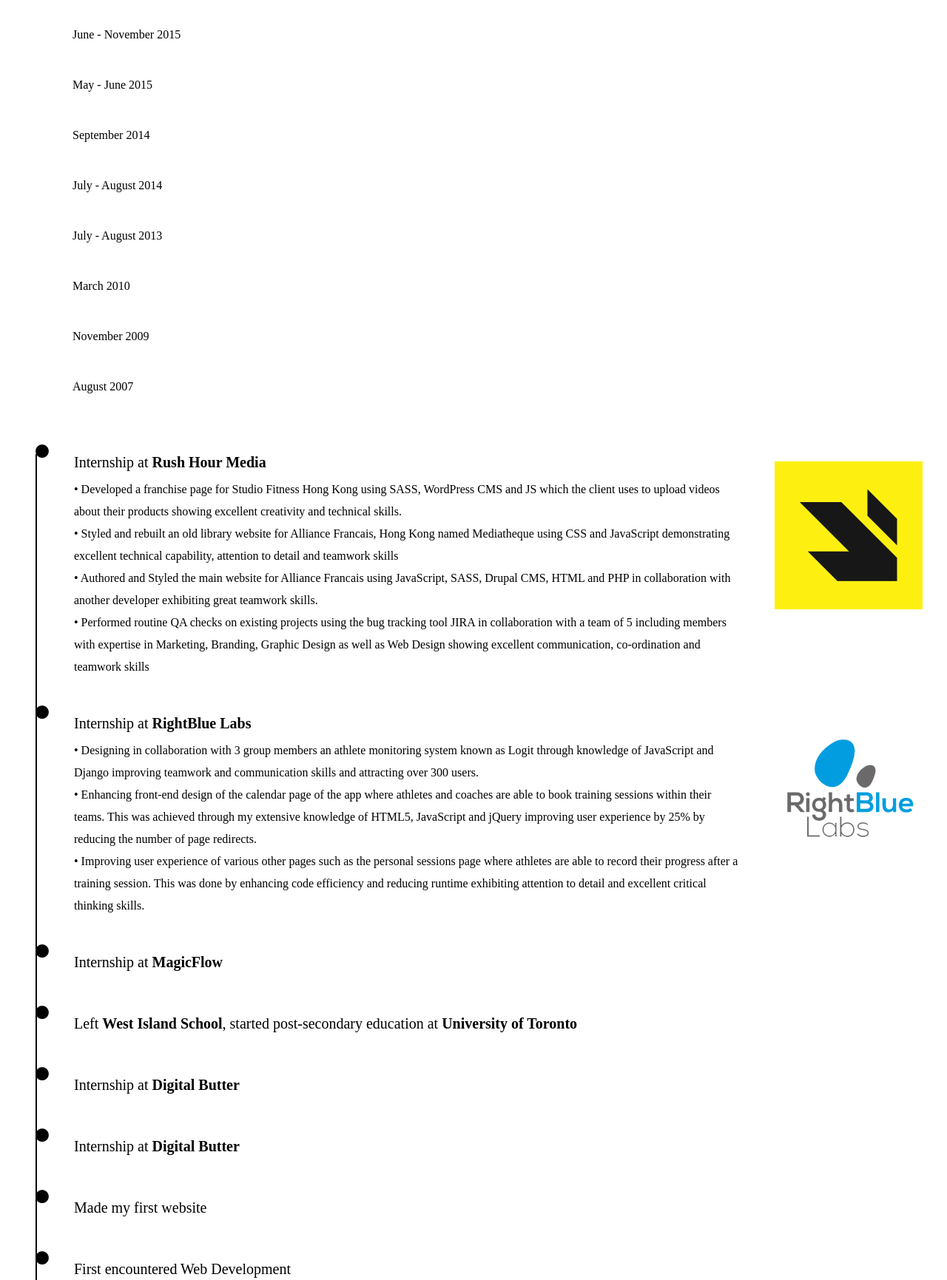
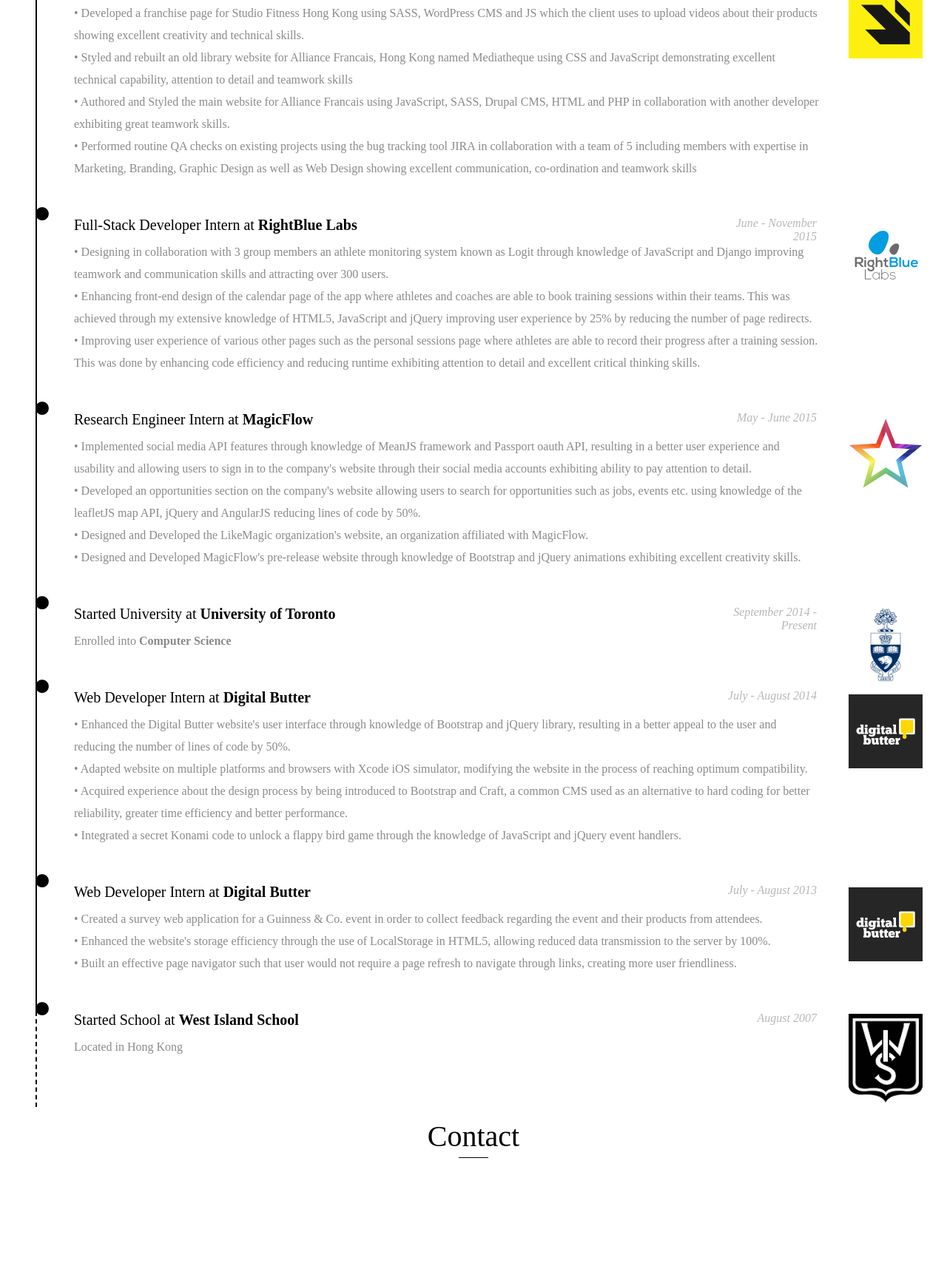
Before and after one commit to ShreyKumar/updated_website, a plain HTML site: page index.html in a window 1280 px wide. Shown: the part 1863-3594 px from the top of the page at 74% size. After the commit the page ends 3462 px from the top, so only its background shows below. Drawn offline with nearby package versions, Linux system fonts and the light colour scheme; a web font is replaced by a local one.

Commit message:
finished timeline

```diff
--- a/css/pages/_workedu.css
+++ b/css/pages/_workedu.css
@@ -15,6 +15,7 @@
 #eduwork ul .event:last-child {
   padding-bottom: 20px;
   border-left-style: dashed;
+  height: 129px;
 }
 #eduwork ul .event::before {
   content: "\b7";
@@ -28,17 +29,42 @@
   margin-bottom: 10px;
   display: inline-block;
 }
+#eduwork ul .event .date {
+  color: #b7b7b7;
+  font-style: italic;
+  text-align: right;
+  position: absolute;
+  left: calc(100% - 293px);
+  top: 0;
+  display: block;
+  width: 125px;
+}
+#eduwork ul .event .title a {
+  font-weight: bold;
+  color: inherit;
+  text-decoration: none;
+}
+#eduwork ul .event .title a:hover {
+  text-decoration: underline;
+}
+#eduwork ul .event .title a:visited {
+  color: inherit;
+}
 #eduwork #timeline .desc {
   display: block;
+  color: #8a8a8a;
 }
 #eduwork #timeline .event.event-intern img {
   position: absolute;
   top: 3%;
   right: 25px;
-  height: 200px;
-  width: 200px;
+  height: 100px;
+  width: 100px;
+}
+#eduwork #timeline .event:last-child img {
+  height: 120px;
 }
 #eduwork #timeline .event.event-intern .desc {
-  width: calc(100% - 267px);
+  width: calc(100% - 165px);
   line-height: 30px;
 }
--- a/index.html
+++ b/index.html
@@ -167,47 +167,12 @@
     </section>
     <section id="eduwork">
       <h1 class="title">Education & Work Experience</h1>
-      <ul id="dates">
-        <li class="date">
-          <span class="month">June - August </span>
-          <span class="year">2016</span>
-        </li>
-        <li class="date">
-          <span class="month">June - November</span>
-          <span class="year">2015</span>
-        </li>
-        <li class="date">
-          <span class="month">May - June</span>
-          <span class="year">2015</span>
-        </li>
-        <li class="date">
-          <span class="month">September</span>
-          <span class="year">2014</span>
-        </li>
-        <li class="date">
-          <span class="month">July - August</span>
-          <span class="year">2014</span></li>
-        <li class="date">
-          <span class="month">July - August</span>
-          <span class="year">2013</span></li>
-        <li class="date">
-          <span class="month">March</span>
-          <span class="year">2010</span>
-        </li>
-        <li class="date">
-          <span class="month">November</span>
-          <span class="year">2009</span>
-        </li>
-        <li class="date">
-          <span class="month">August</span>
-          <span class="year">2007</span>
-        </li>
-      </ul>
       <ul id="timeline">
         <li class="event event-intern">
           <span class="title">
-            Internship at <b>Rush Hour Media</b>
+            Intern Developer at <a href="http://rushhourmedia.hk/">Rush Hour Media</a>
           </span>
+          <span class="date">June - August 2016</span>
           <span class="desc">
             &bull; Developed a franchise page for Studio Fitness Hong Kong using SASS, WordPress CMS and JS which the client uses to upload videos about their products showing excellent creativity and technical skills.<br />
             &bull; Styled and rebuilt an old library website for Alliance Francais, Hong Kong named Mediatheque using CSS and JavaScript demonstrating excellent technical capability, attention to detail and teamwork skills<br />
@@ -219,8 +184,9 @@
         </li>
         <li class="event event-intern">
           <span class="title">
-            Internship at <b>RightBlue Labs</b>
+            Full-Stack Developer Intern at <a href="http://www.rightbluelabs.com/">RightBlue Labs</a>
           </span>
+          <span class="date">June - November 2015</span>
           <span class="desc">
             &bull;  Designing in collaboration with 3 group members an athlete monitoring system known as Logit through knowledge of JavaScript and Django improving teamwork and communication skills and attracting over 300 users.<br />
             &bull;	Enhancing front-end design of the calendar page of the app where athletes and coaches are able to book training sessions within their teams. This was achieved through my extensive knowledge of HTML5, JavaScript and jQuery improving user experience by 25% by reducing the number of page redirects. <br />
@@ -228,62 +194,63 @@
           </span>
           <img src="img/logos/rbl.png" class="logo" />
         </li>
-        <li class="event">
+        <li class="event event-intern">
           <span class="title">
-            Internship at <b>MagicFlow</b>
+            Research Engineer Intern at <b>MagicFlow</b>
           </span>
+          <span class="date">May - June 2015</span>
           <span class="desc">
-
+            &bull; Implemented social media API features through knowledge of MeanJS framework and Passport oauth API, resulting in a better user experience and usability and allowing users to sign in to the company's website through their social media accounts exhibiting ability to pay attention to detail. <br />
+            &bull; Developed an opportunities section on the company's website allowing users to search for opportunities such as jobs, events etc. using knowledge of the leafletJS map API, jQuery and AngularJS reducing lines of code by 50%. <br />
+            &bull; Designed and Developed the LikeMagic organization's website, an organization affiliated with MagicFlow. <br />
+            &bull; Designed and Developed MagicFlow's pre-release website through knowledge of Bootstrap and jQuery animations exhibiting excellent creativity skills. <br />
           </span>
+          <img src="img/logos/mf.png" class="logo" />
         </li>
-        <li class="event">
+        <li class="event event-intern">
           <span class="title">
-            Left <b>West Island School</b>, started
-            post-secondary education at <b>University of Toronto</b>
+            Started University at <a href="https://www.utoronto.ca/">University of Toronto</a>
           </span>
+          <span class="date">September 2014 - Present</span>
           <span class="desc">
-
+            Enrolled into <b>Computer Science</b>
           </span>
+          <img src="img/logos/uoft.png" class="logo" />
         </li>
-        <li class="event">
+        <li class="event event-intern">
           <span class="title">
-            Internship at <b>Digital Butter</b>
+            Web Developer Intern at <a href="https://www.butter.com.hk/">Digital Butter</a>
           </span>
+          <span class="date">July - August 2014</span>
           <span class="desc">
-
+            &bull; Enhanced the Digital Butter website's user interface through knowledge of Bootstrap and jQuery library, resulting in a better appeal to the user and reducing the number of lines of code by 50%. <br />
+            &bull; Adapted website on multiple platforms and browsers with Xcode iOS simulator, modifying the website in the process of reaching optimum compatibility. <br />
+            &bull; Acquired experience about the design process by being introduced to Bootstrap and Craft, a common CMS used as an alternative to hard coding for better reliability, greater time efficiency and better performance. <br />
+            &bull; Integrated a secret Konami code to unlock a flappy bird game through the knowledge of JavaScript and jQuery event handlers.
           </span>
+          <img src="img/logos/db.png" class="logo" />
         </li>
-        <li class="event">
+        <li class="event event-intern">
           <span class="title">
-            Internship at <b>Digital Butter</b>
+            Web Developer Intern at <a href="https://www.butter.com.hk/">Digital Butter</a>
           </span>
+          <span class="date">July - August 2013</span>
           <span class="desc">
-
+            &bull; Created a survey web application for a Guinness & Co. event in order to collect feedback regarding the event and their products from attendees. <br />
+            &bull; Enhanced the website's storage efficiency through the use of LocalStorage in HTML5, allowing reduced data transmission to the server by 100%. <br />
+            &bull; Built an effective page navigator such that user would not require a page refresh to navigate through links, creating more user friendliness.
           </span>
+          <img src="img/logos/db.png" class="logo" />
         </li>
-        <li class="event">
+        <li class="event event-intern">
           <span class="title">
-            Made my first website
+            Started School at <a href="http://www.wis.edu.hk/">West Island School</a>
           </span>
+          <span class="date">August 2007</span>
           <span class="desc">
-
+            Located in Hong Kong
           </span>
-        </li>
-        <li class="event">
-          <span class="title">
-            First encountered Web Development
-          </span>
-          <span class="desc">
-
-          </span>
-        </li>
-        <li class="event">
-          <span class="title">
-            Started School at <b>West Island School</b>
-          </span>
-          <span class="desc">
-
-          </span>
+          <img src="img/logos/wis.png" class="logo" />
         </li>
       </ul>
     </section>
@@ -291,7 +258,7 @@
 
     </section>
     <section id="contact">
-
+      <h1 class="title">Contact</h1>
     </section>
 
     <!-- JS -->
```
Also changed, not shown: img/logos/uoft.png (added), img/logos/wis.png (added).
